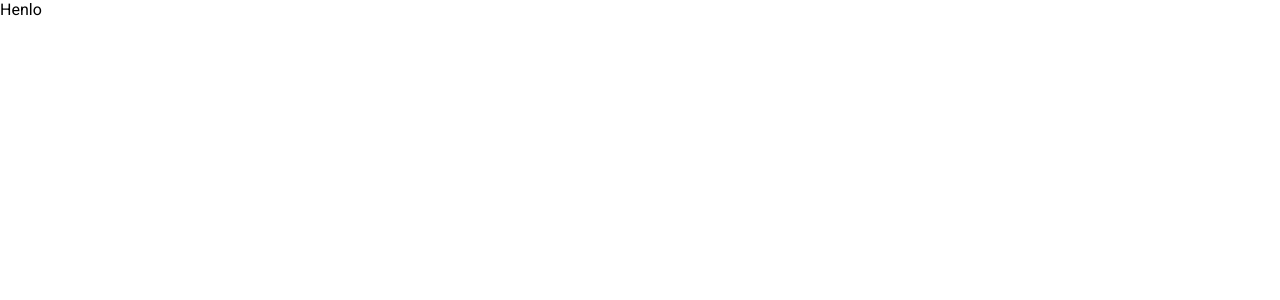
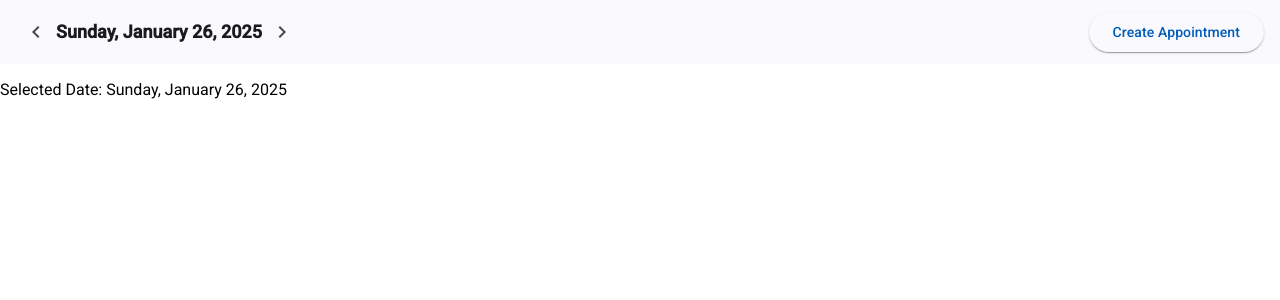
Before and after one commit to adr1anlazar/calendar, an Angular app: page /calendar in a window 1280 px wide. Before the commit this address led to /. Shown: the top 300 px of the page. Built offline with nearby package versions, Linux system fonts and the light colour scheme.

Commit message:
Add calendar header

```diff
--- a/src/app/app-routing.module.ts
+++ b/src/app/app-routing.module.ts
@@ -1,7 +1,10 @@
 import { NgModule } from '@angular/core';
 import { RouterModule, Routes } from '@angular/router';
 
-const routes: Routes = [];
+const routes: Routes = [
+  { path: '', redirectTo: 'calendar', pathMatch: 'full' },
+  { path: 'calendar', loadChildren: () => import('./calendar/calendar.module').then(m => m.CalendarModule) }
+];
 
 @NgModule({
   imports: [RouterModule.forRoot(routes)],
--- a/src/app/app.component.html
+++ b/src/app/app.component.html
@@ -1 +1 @@
-<div>Henlo</div>
+<router-outlet></router-outlet>
--- a/src/app/app.module.ts
+++ b/src/app/app.module.ts
@@ -4,6 +4,7 @@ import { BrowserModule } from '@angular/platform-browser';
 import { AppRoutingModule } from './app-routing.module';
 import { AppComponent } from './app.component';
 import { provideAnimationsAsync } from '@angular/platform-browser/animations/async';
+import { MaterialModule } from './material.module';
 
 @NgModule({
   declarations: [
@@ -11,7 +12,8 @@ import { provideAnimationsAsync } from '@angular/platform-browser/animations/asy
   ],
   imports: [
     BrowserModule,
-    AppRoutingModule
+    AppRoutingModule,
+    MaterialModule
   ],
   providers: [
     provideAnimationsAsync()
--- /dev/null
+++ b/src/app/calendar/calendar-header/calendar-header.component.html
@@ -0,0 +1,15 @@
+<mat-toolbar color="primary" class="calendar-header">
+    <button mat-icon-button (click)="goToPreviousDay()">
+        <mat-icon>chevron_left</mat-icon>
+    </button>
+
+    <span class="current-date">{{ currentDate | date: 'fullDate' }}</span>
+
+    <button mat-icon-button (click)="goToNextDay()">
+        <mat-icon>chevron_right</mat-icon>
+    </button>
+
+    <span class="spacer"></span>
+
+    <button mat-raised-button color="accent" (click)="onCreateAppointment()">Create Appointment</button>
+</mat-toolbar>
--- /dev/null
+++ b/src/app/calendar/calendar-header/calendar-header.component.scss
@@ -0,0 +1,14 @@
+.calendar-header {
+    display: flex;
+    align-items: center;
+    justify-content: space-between;
+
+    .current-date {
+        font-weight: bold;
+        font-size: 18px;
+    }
+
+    .spacer {
+        flex: 1;
+    }
+}
--- /dev/null
+++ b/src/app/calendar/calendar-header/calendar-header.component.ts
@@ -0,0 +1,37 @@
+import { Component, EventEmitter, OnInit, Output } from '@angular/core';
+
+@Component({
+  selector: 'calendar-header',
+  templateUrl: './calendar-header.component.html',
+  styleUrls: ['./calendar-header.component.scss'],
+  standalone: false
+})
+export class CalendarHeaderComponent implements OnInit {
+  currentDate: Date = new Date();
+
+  @Output() navigateDate = new EventEmitter<Date>();
+  @Output() createAppointment = new EventEmitter<void>();
+
+  ngOnInit(): void {
+    this.emitDateChange();
+  }
+
+  emitDateChange(): void {
+    this.navigateDate.emit(this.currentDate);
+  }
+
+  goToPreviousDay(): void {
+    this.currentDate = new Date(this.currentDate.setDate(this.currentDate.getDate() - 1));
+    this.emitDateChange();
+  }
+
+  goToNextDay(): void {
+    this.currentDate = new Date(this.currentDate.setDate(this.currentDate.getDate() + 1));
+    this.emitDateChange();
+  }
+
+  onCreateAppointment(): void {
+    this.createAppointment.emit();
+  }
+
+}
--- /dev/null
+++ b/src/app/calendar/calendar-routing.module.ts
@@ -0,0 +1,11 @@
+import { NgModule } from '@angular/core';
+import { RouterModule, Routes } from '@angular/router';
+import { CalendarComponent } from './calendar.component';
+
+const routes: Routes = [{ path: '', component: CalendarComponent }];
+
+@NgModule({
+  imports: [RouterModule.forChild(routes)],
+  exports: [RouterModule]
+})
+export class CalendarRoutingModule { }
--- /dev/null
+++ b/src/app/calendar/calendar.component.html
@@ -0,0 +1,3 @@
+<calendar-header (navigateDate)="onDateChange($event)" (createAppointment)="onCreateAppointment()"></calendar-header>
+
+<p>Selected Date: {{ currentDate | date: 'fullDate' }}</p>
--- /dev/null
+++ b/src/app/calendar/calendar.component.ts
@@ -0,0 +1,21 @@
+import { Component } from '@angular/core';
+
+@Component({
+  selector: 'calendar',
+  templateUrl: './calendar.component.html',
+  styleUrls: ['./calendar.component.scss'],
+  standalone: false
+})
+export class CalendarComponent {
+  currentDate!: Date;
+
+  onDateChange(date: Date): void {
+    this.currentDate = date;
+    console.log('Current date updated:', this.currentDate);
+  }
+
+  onCreateAppointment(): void {
+    console.log('Create Appointment clicked!');
+    // Open the appointment form dialog (we'll add this later)
+  }
+}
```
Also changed, not shown: src/app/calendar/calendar.module.ts (added, +20 -0 lines), src/app/material.module.ts (added, +30 -0 lines), src/app/calendar/calendar.component.scss (added).
